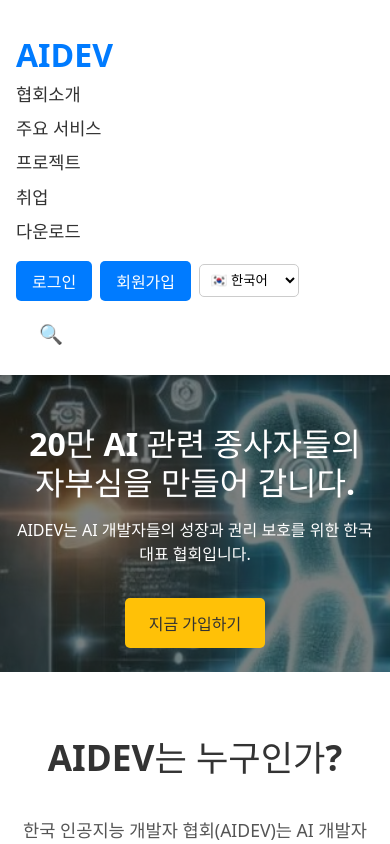
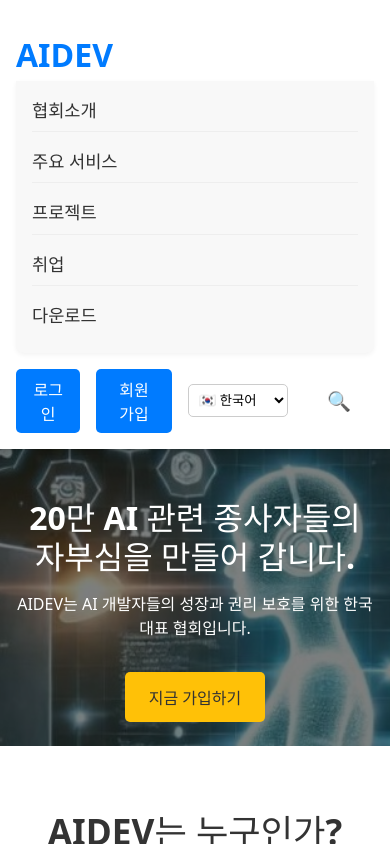
Before and after one commit to kr-ai-dev-association/aidev-home, a React (Vite) app: page / in a window 390 px wide. Both pictures are taken after a click on the element "AIDEV". Shown: the top 844 px of the page. Built offline with nearby package versions, Linux system fonts and the light colour scheme.

Commit message:
반응현 페이지 및 메뉴 적용

```diff
--- a/src/App.css
+++ b/src/App.css
@@ -19,13 +19,6 @@
   gap: 1rem;
 }
 
-/* .footer-logo { */
-/*   width: 80px; /* 로고 크기 조정 */ */
-/*   height: auto; */
-/*   margin-bottom: 1rem; /* 로고 아래 여백 */ */
-/*   /* filter: brightness(0) invert(1); /* 어두운 배경에 맞게 로고 색상 반전 (흰색으로) */ */
-/*   /* 로고가 제대로 표시되지 않는 경우, 위 필터 속성을 주석 처리하여 원래 로고 색상으로 표시되는지 확인합니다. */ */
-/* } */
 /* footer-logo 관련 스타일 삭제 */
 
 .footer-info p {
@@ -447,6 +440,7 @@
   color: #555555;
   line-height: 1.5;
   font-weight: bold; /* A 부분을 bold 체로 적용 */
+  text-align: left; /* 답변 내용 좌측 정렬 */
 }
 
 .section-news, .section-faq, .section-join-us {
@@ -497,33 +491,58 @@
   }
 
   .header-left {
-    flex-direction: column;
+    flex-direction: column; /* 로고와 네비게이션을 세로로 정렬 */
     align-items: flex-start;
-    margin-bottom: 1rem;
+    margin-bottom: 0; /* 드롭다운 메뉴를 위한 여백 제거 */
+    width: 100%; /* 전체 너비 차지 */
   }
 
   .logo {
     margin-right: 0;
     margin-bottom: 0.5rem;
+    width: 100%; /* 로고가 필요하면 전체 너비 차지 */
+    text-align: left; /* 로고 좌측 정렬 */
+  }
+
+  .main-nav {
+    width: 100%; /* 드롭다운 메뉴가 전체 너비 차지하도록 보장 */
+    max-height: 0; /* 초기에는 높이 없이 숨김 */
+    overflow: hidden;
+    transition: max-height 0.5s ease-out, opacity 0.5s ease-out; /* 애니메이션 효과 */
+    opacity: 0; /* 초기에는 투명하게 숨김 */
+    background-color: #f8f8f8; /* 드롭다운 메뉴 배경색 */
+    box-shadow: 0 2px 5px rgba(0, 0, 0, 0.05); /* 은은한 그림자 효과 */
+    border-radius: 0 0 8px 8px; /* 하단 모서리 둥글게 */
+  }
+
+  .main-nav-mobile-open {
+    max-height: 300px; /* 모든 메뉴 항목이 펼쳐질 수 있도록 충분한 높이 설정 */
+    opacity: 1;
+    padding-bottom: 1rem; /* 메뉴 열릴 때 하단 패딩 추가 */
+    padding-top: 0.5rem; /* 메뉴 열릴 때 상단 패딩 추가 */
   }
 
   .main-nav ul {
-    flex-direction: column;
+    flex-direction: column; /* 메뉴 항목을 세로로 쌓기 */
     gap: 0.5rem;
+    padding: 0 1rem; /* 드롭다운 메뉴 내부 항목 패딩 */
+    margin: 0;
   }
 
   .main-nav li {
     font-size: 1.1em; /* 모바일에서는 원래 크기 유지 또는 약간 작게 조정 */
+    padding: 0.5rem 0;
+    border-bottom: 1px solid #eee; /* 메뉴 항목 구분선 */
+  }
+  .main-nav li:last-child {
+    border-bottom: none; /* 마지막 항목은 구분선 없음 */
   }
 
   .header-right {
     width: 100%;
     justify-content: flex-start;
-  }
-
-  .utility-menu {
-    flex-wrap: wrap;
-    gap: 0.5rem;
+    margin-top: 1rem; /* 메인 네비게이션과 분리 */
+    /* 유틸리티 메뉴는 메인 네비게이션 아래에 계속 표시됨 */
   }
 
   .hero-banner {
@@ -577,9 +596,6 @@
     gap: 0.5rem;
     align-items: flex-start; /* 모바일에서도 좌측 정렬 유지 */
   }
-  /* .footer-logo { */
-  /*   margin-bottom: 0.5rem; */
-  /* } */
   .footer-info p {
     font-size: 0.9em;
     text-align: left; /* 모바일에서도 좌측 정렬 유지 */
--- a/src/components/Header.jsx
+++ b/src/components/Header.jsx
@@ -1,17 +1,54 @@
-import React from 'react';
+import React, { useState, useEffect } from 'react'; // useState와 useEffect 임포트
 
 function Header({ isLoggedIn, onLoginClick, onSignupClick, onLogoutClick, onNavigate }) {
+  const [isMobileMenuOpen, setIsMobileMenuOpen] = useState(false);
+  const [isMobile, setIsMobile] = useState(false);
+
+  // 현재 화면이 모바일 뷰인지 확인하는 함수 (CSS 미디어 쿼리 브레이크포인트와 일치)
+  const checkIsMobile = () => {
+    setIsMobile(window.innerWidth <= 768);
+  };
+
+  useEffect(() => {
+    // 컴포넌트 마운트 시 초기 모바일 여부 확인
+    checkIsMobile();
+
+    // 윈도우 리사이즈 이벤트 리스너 추가
+    window.addEventListener('resize', checkIsMobile);
+
+    // 컴포넌트 언마운트 시 이벤트 리스너 정리
+    return () => {
+      window.removeEventListener('resize', checkIsMobile);
+    };
+  }, []); // 빈 배열은 이 효과가 마운트 시 한 번 실행되고 언마운트 시 정리됨을 의미
+
+  const handleLogoClick = () => {
+    if (isMobile) {
+      setIsMobileMenuOpen(!isMobileMenuOpen); // 모바일에서 로고 클릭 시 메뉴 가시성 토글
+    } else {
+      onNavigate('home'); // 데스크탑에서는 홈으로 이동
+    }
+  };
+
+  const handleMenuItemClick = (page) => {
+    onNavigate(page); // 선택한 페이지로 이동
+    if (isMobile) {
+      setIsMobileMenuOpen(false); // 모바일에서 메뉴 항목 선택 후 메뉴 닫기
+    }
+  };
+
   return (
     <header className="main-header">
       <div className="header-left">
-        <h1 className="logo" onClick={() => onNavigate('home')}>AIDEV</h1>
-        <nav className="main-nav">
+        <h1 className="logo" onClick={handleLogoClick}>AIDEV</h1>
+        {/* isMobile이 true이고 isMobileMenuOpen도 true일 때 'main-nav-mobile-open' 클래스 추가 */}
+        <nav className={`main-nav ${isMobile && isMobileMenuOpen ? 'main-nav-mobile-open' : ''}`}>
           <ul>
-            <li onClick={() => onNavigate('about')}>협회소개</li>
-            <li onClick={() => onNavigate('services')}>주요 서비스</li>
-            <li onClick={() => onNavigate('project')}>프로젝트</li>
-            <li onClick={() => onNavigate('employment')}>취업</li>
-            <li onClick={() => onNavigate('download')}>다운로드</li>
+            <li onClick={() => handleMenuItemClick('about')}>협회소개</li>
+            <li onClick={() => handleMenuItemClick('services')}>주요 서비스</li>
+            <li onClick={() => handleMenuItemClick('project')}>프로젝트</li>
+            <li onClick={() => handleMenuItemClick('employment')}>취업</li>
+            <li onClick={() => handleMenuItemClick('download')}>다운로드</li>
           </ul>
         </nav>
       </div>
@@ -25,6 +62,7 @@
           ) : (
             <>
               <button onClick={onLogoutClick} className="header-button">로그아웃</button>
+              {/* 마이페이지는 유틸리티 메뉴의 일부이므로, 메인 메뉴 닫기 로직을 적용하지 않음 */}
               <button onClick={() => onNavigate('mypage')} className="header-button">마이페이지</button>
             </>
           )}
```
